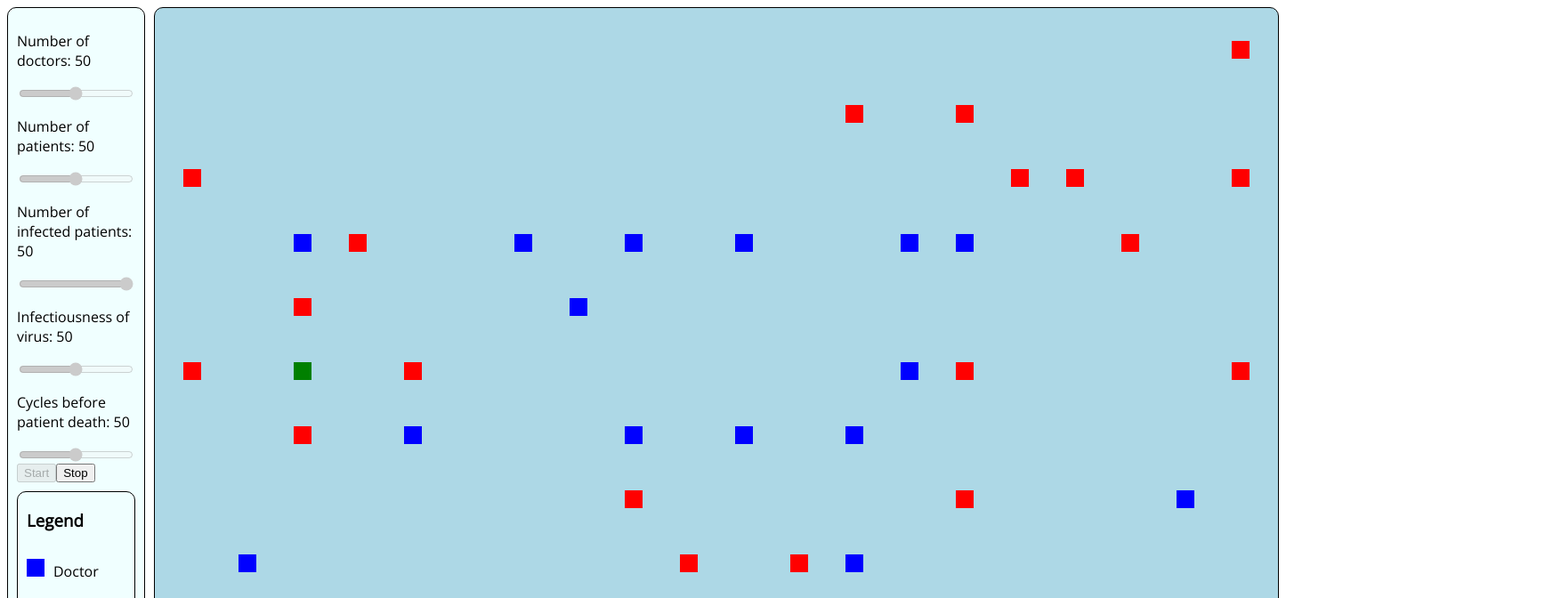
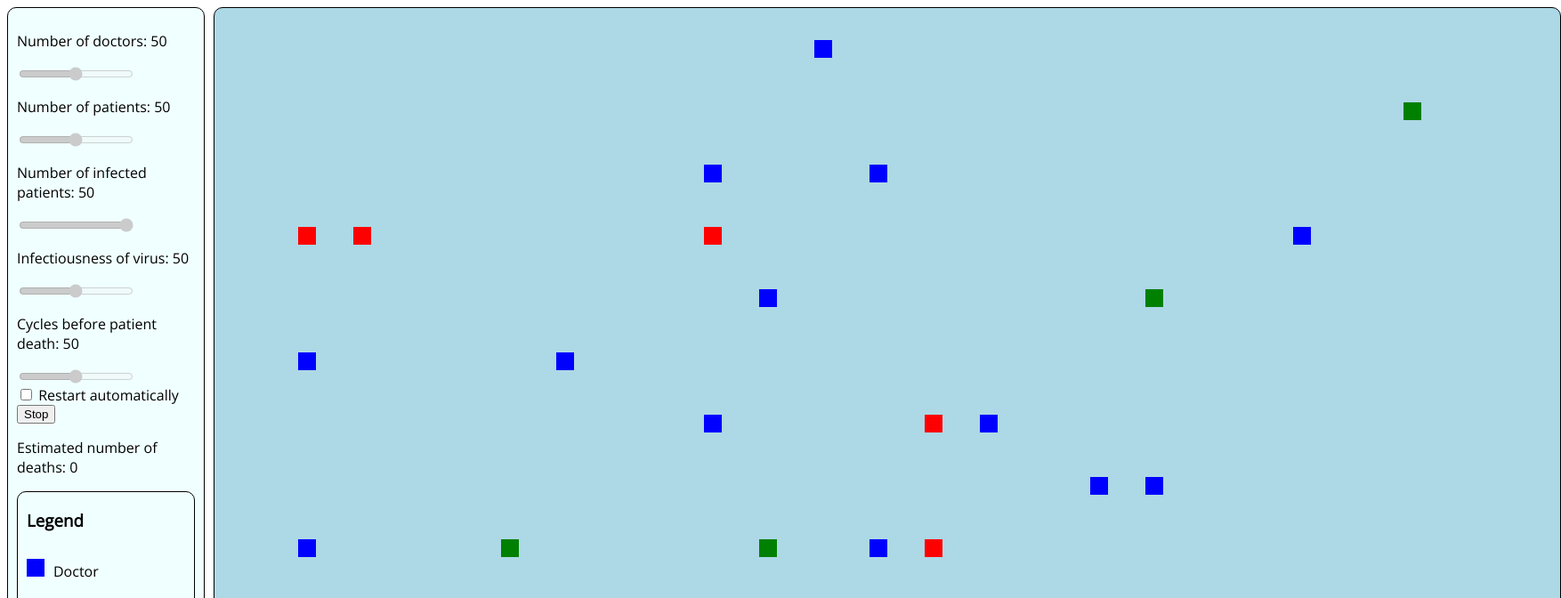
Before and after one commit to YoeriNijs/virus-outbreak-simulator, an Angular app: page / in a window 1280 px wide. Both pictures are taken after a click on the button "Start". Shown: the top 672 px of the page at 89% size, 1754 px wide, since content can reach past the window. Built offline with nearby package versions, Linux system fonts and the light colour scheme.

Commit message:
Added naive bayes

```diff
--- a/src/app/app-state.ts
+++ b/src/app/app-state.ts
@@ -1 +1 @@
-export type State = 'start' | 'reset' | 'stop' | 'undefined';
+export type State = 'start' | 'restart' | 'reset' | 'stop' | 'undefined';
--- a/src/app/app.component.html
+++ b/src/app/app.component.html
@@ -5,9 +5,13 @@
     <app-slider [type]="'infectiousness'" [label]="'Infectiousness of virus'"></app-slider>
     <app-slider [type]="'cycles'" [label]="'Cycles before patient death'"></app-slider>
 
-    <button [disabled]="currentState === 'start'" (click)="start()">Start</button>
-    <button *ngIf="currentState === 'start'" (click)="stop()">Stop</button>
-    <button *ngIf="currentState !== 'start'" (click)="reset()">Reset</button>
+    <input type="checkbox" name="restart" (change)="this.autoRestart = !this.autoRestart"> Restart automatically
+    <button *ngIf="currentState === 'undefined' || currentState === 'reset'" (click)="start()">Start</button>
+    <button *ngIf="currentState === 'start' || currentState === 'restart'" (click)="stop()">Stop</button>
+    <button *ngIf="currentState === 'stop'" (click)="restart()">Restart</button>
+    <button *ngIf="currentState === 'stop' || currentState === 'restart'" (click)="reset()">Reset</button>
+
+    <p>Estimated number of deaths: {{ currentPrediction }}</p>
 
     <div class="legend">
         <h3>Legend</h3>
@@ -27,5 +31,10 @@
 </div>
 
 <div class="right">
-    <app-world [state]="currentState" (stateChange)="onStateChange($event)"></app-world>
+    <app-world
+            [state]="currentState"
+            [autoRestart]="autoRestart"
+            [currentPrediction]="currentPrediction"
+            (stateChange)="onStateChange($event)">
+    </app-world>
 </div>
--- a/src/app/app.component.scss
+++ b/src/app/app.component.scss
@@ -7,6 +7,7 @@
     border: 1px solid black;
     border-radius: 10px;
     margin-right: 10px;
+    min-width: 200px;
     flex: 1;
     padding: 10px;
 
@@ -51,6 +52,7 @@
     border: 1px solid black;
     border-radius: 10px;
     flex: 6;
+    max-width: 1500px;
     padding: 10px;
   }
 }
--- a/src/app/app.component.ts
+++ b/src/app/app.component.ts
@@ -1,6 +1,7 @@
 import { Component } from '@angular/core';
 import { ConfigService } from "./config.service";
 import { State } from './app-state';
+import {BrainsService} from "./brains.service";
 
 @Component({
   selector: 'app-root',
@@ -10,18 +11,28 @@ import { State } from './app-state';
 export class AppComponent {
 
   currentState: State;
+  currentPrediction = 0;
+  autoRestart = false;
 
-  constructor(private config: ConfigService) {
+  constructor(private config: ConfigService, private brains: BrainsService) {
     this.currentState = 'undefined';
   }
 
   start() {
     this.config.disableSliders();
+    this.currentPrediction = this.brains.predict();
     this.currentState = 'start';
+  }
+
+  restart() {
+    this.config.disableSliders();
+    this.currentPrediction = this.brains.predict();
+    this.currentState = 'restart';
   }
 
   reset() {
     this.config.resetSliders();
+    this.currentPrediction = 0;
     this.currentState = 'reset';
   }
 
@@ -34,6 +45,9 @@ export class AppComponent {
       case 'start':
         this.start();
         break;
+      case 'restart':
+        this.restart();
+        break;
       case 'stop':
         this.stop();
         break;
--- /dev/null
+++ b/src/app/brains.service.ts
@@ -0,0 +1,107 @@
+import { Injectable } from '@angular/core';
+import {ConfigService} from "./config.service";
+
+/**
+ * The 'brains' of this piece of software (i.e. a Naive Bayes classifier).
+ * See: https://www.analyticsvidhya.com/blog/2017/09/naive-bayes-explained/
+ */
+@Injectable({
+  providedIn: 'root'
+})
+export class BrainsService {
+
+  private frequency = [];
+
+  constructor(private configService: ConfigService) {}
+
+  /**
+   * This trains the Naive Bayes classifier.
+   * @param input
+   * @param output
+   */
+  train(output: number): void {
+    const key = this.getInputAsJSON();
+    if(!this.frequency || !this.frequency.find(v => v.key === key)) {
+      this.frequency.push({key: key, output: [output]});
+      return;
+    }
+    this.frequency.find(v => v.key === key).output.push(output);
+    console.log('Trained', key, this.frequency
+    );
+  }
+
+  /**
+   * This actually predicts the output by
+   * the Naive Bayes algorithm.
+   * @param input
+   */
+  predict(): number {
+    const input = this.getInputAsJSON();
+    let highestPrediction = 0;
+    let mostLikelyOutputValue = 0;
+    for(let possibleValue = 0; possibleValue < this.configService.getMaxAmountOfSlider(); possibleValue++) {
+      const likelihood = this.calculateLikelihood(input, possibleValue);
+      const priorProbability = this.calculatePriorProbability(input);
+      const predictor = this.calculatePredictor(possibleValue);
+      const newPrediction = likelihood * priorProbability / predictor;
+      if (newPrediction > highestPrediction) {
+        highestPrediction = newPrediction;
+        mostLikelyOutputValue = possibleValue;
+      }
+    }
+    console.log('Predicted', mostLikelyOutputValue, this.frequency);
+    return mostLikelyOutputValue;
+  }
+
+  private getInputAsJSON(): string {
+    const input = {
+      'infectiousness': this.configService.getSliderByType('infectiousness').value,
+      'doctors': this.configService.getSliderByType('doctors').value,
+      'patients': this.configService.getSliderByType('patients').value,
+      'infected': this.configService.getSliderByType('infected').value,
+      'cycles': this.configService.getSliderByType('cycles').value
+    };
+    return JSON.stringify(input);
+  }
+
+  /**
+   * Calculate the likelihood P(x|c).
+   * @param input
+   */
+  private calculateLikelihood(input: string, possibleValue: number): number {
+    const obj = this.frequency.find(v => v.key === input);
+    if(!obj || !obj.output) {
+      return 0;
+    }
+    return obj.output.filter(v => v === possibleValue).length / obj.output.length;
+  }
+
+  /**
+   * Calculate the prior probability of the class P(c).
+   * @param input
+   */
+  private calculatePriorProbability(input: string): number {
+    const obj = this.frequency.find(v => v.key === input);
+    if(!obj || !obj.output) {
+      return 0.0;
+    }
+    return obj.output.length / this.frequency.length;
+  }
+
+  /**
+   * Calculate the prior probability of the predictor P(x).
+   * @param possibleOutput
+   */
+  private calculatePredictor(possibleOutput: number): number {
+    let count = 0;
+    for(let i = 0; i < this.frequency.length; i++) {
+      let obj = this.frequency[i];
+      obj.output.forEach(o => {
+        if(o === possibleOutput) {
+          count++;
+        }
+      })
+    }
+    return count;
+  }
+}
--- a/src/app/config.service.ts
+++ b/src/app/config.service.ts
@@ -8,6 +8,7 @@ import {SliderType} from "./slider/slider-type";
 export class ConfigService {
 
   private sliders: SliderComponent[] = [];
+  private sliderMaxAmount = 100;
 
   register(slider: SliderComponent) {
     if(this.isRegistered(slider)) {
@@ -31,6 +32,10 @@ export class ConfigService {
     return this.sliders.find(s => s.type === type);
   }
 
+  getMaxAmountOfSlider(): number {
+    return this.sliderMaxAmount;
+  }
+
   private isRegistered(slider: SliderComponent): boolean {
     return this.sliders.filter(s => s.type === slider.type).length > 0;
   }
--- a/src/app/slider/slider.component.ts
+++ b/src/app/slider/slider.component.ts
@@ -13,7 +13,7 @@ export class SliderComponent implements OnInit, DoCheck {
   @Input() type: SliderType;
   @Input() label: string = 'Unknown';
 
-  max = 100;
+  max = 0;
   value = defaultValue;
 
   private disabled = false;
@@ -50,6 +50,7 @@ export class SliderComponent implements OnInit, DoCheck {
   }
 
   calcMax(): void {
+    this.max = this.config.getMaxAmountOfSlider();
     if (this.type === 'infected') {
       const patientSlider = this.config.getSliderByType('patients');
       if (patientSlider) {
--- a/src/app/world/world.component.ts
+++ b/src/app/world/world.component.ts
@@ -4,6 +4,7 @@ import {Patient} from "./models/patient";
 import {Doctor} from "./models/doctor";
 import {State} from "../app-state";
 import {Person} from "./models/person";
+import {BrainsService} from "../brains.service";
 
 @Component({
   selector: 'app-world',
@@ -12,6 +13,8 @@ import {Person} from "./models/person";
 })
 export class WorldComponent implements OnChanges {
   @Input() state: State;
+  @Input() autoRestart: boolean;
+  @Input() currentPrediction = 0;
   @Output() stateChange = new EventEmitter<State>();
 
   infectiousness: number;
@@ -20,12 +23,12 @@ export class WorldComponent implements OnChanges {
   persons: any[] = [];
   deceased: Patient[] = [];
 
-  private infectionInterval: number = 0;
+  private infectionInterval;
   private cured: number = 0;
   private infectionCycle: number = 0;
-  private maxWorldRows = 20;
+  private maxWorldRows = 25;
 
-  constructor(private config: ConfigService) {}
+  constructor(private config: ConfigService, private brains: BrainsService) {}
 
   ngOnChanges(): void {
     switch(this.state) {
@@ -33,6 +36,10 @@ export class WorldComponent implements OnChanges {
         console.info('The world is undefined. Play for God and click start...');
         break;
       case 'start':
+        this.startWorld();
+        break;
+      case 'restart':
+        this.resetWorld();
         this.startWorld();
         break;
       case 'stop':
@@ -63,26 +70,46 @@ export class WorldComponent implements OnChanges {
   }
 
   private startWorld(): void {
+    this.infectiousness = this.config.getSliderByType('infectiousness').value;
+
     this.createWorld();
     this.createPersons();
 
-    this.infectiousness = this.config.getSliderByType('infectiousness').value;
-
+    // The actual simulation loop
     this.infectionInterval = setInterval(() => {
       console.log(`Cycle ${this.infectionCycle++}`);
 
       this.persons.forEach(person => this.doMove(person));
 
       if(this.shouldStopWorld()) {
-        // Stop simulation
-        console.info('Stop the world from spinning...');
-        this.stateChange.emit('stop');
+        this.stopWorld();
+      }
+    }, 100)
+  }
 
-        // Display result
-        alert(`Simulation result: ${this.deceased.length} patients deceased after ${this.infectionCycle}
-        cycles with a virus with ${this.infectiousness}% infectiousness.`)
-      }
-    }, 1000)
+  private stopWorld(): void {
+    // Stop simulation
+    console.info('Stop the world from spinning...');
+    clearInterval(this.infectionInterval);
+
+    if(this.autoRestart) {
+      console.log('Restart since auto restart is enabled');
+      this.stateChange.emit('restart');
+    } else {
+      this.stateChange.emit('stop');
+    }
+
+    // Report result
+    const result = `Simulation result: ${this.deceased.length} patients deceased after ${this.infectionCycle} cycles
+    (expected=${this.currentPrediction}) with ${this.infectiousness}% virus infectiousness.`;
+    if(this.autoRestart) {
+      console.log(result);
+    } else {
+      alert(result);
+    }
+
+    // Remember output for prediction purposes
+    this.brains.train(this.deceased.length);
   }
 
   private createWorld(): void {
@@ -112,46 +139,61 @@ export class WorldComponent implements OnChanges {
   }
 
   private doMovePatient(patient: Patient): void {
-    let step = patient.step();
-
     patient.countInfectionCycle();
     if(patient.isPassedAway()) {
       this.markAsPassedAway(patient);
       return;
     }
 
-    const personOnPosition = this.getPersonOnPosition(step);
-    if (personOnPosition !== null
-        && personOnPosition instanceof Patient
-        && personOnPosition.isInfected()) {
+    const newStep = patient.step();
+    const personOnPosition = this.getPersonOnPosition(newStep);
+    if(personOnPosition === null) {
+      patient.setPosition(newStep);
+      return;
+    }
+
+    if (personOnPosition instanceof Patient && personOnPosition.isInfected()) {
       const shouldInfect = Math.random() >= this.infectiousness / 10;
       if(shouldInfect) {
         patient.infectByPatient(personOnPosition);
       }
     }
 
-    do {
-      step = patient.step();
-    } while (this.getPersonOnPosition(step) !== null);
-
-    patient.setPosition(step);
+    const anotherNewStep = this.determineValidStepFor(patient);
+    if(anotherNewStep === null) {
+      return; // There is no valid next step, stay on the position;
+    }
+    patient.setPosition(anotherNewStep);
   }
 
   private doMoveDoctor(doctor: Doctor): void {
-    let step = doctor.step();
-    const personOnPosition = this.getPersonOnPosition(step);
-    if (personOnPosition !== null
-        && personOnPosition instanceof Patient
-        && personOnPosition.isInfected()) {
+    const newStep = doctor.step();
+    const personOnPosition = this.getPersonOnPosition(newStep);
+    if(personOnPosition === null) {
+      doctor.setPosition(newStep);
+      return;
+    }
+
+    if(personOnPosition instanceof Patient && personOnPosition.isInfected()) {
       personOnPosition.cureByDoctor(doctor);
       this.cured++;
     }
 
-    do {
-      step = doctor.step();
-    } while (this.getPersonOnPosition(step) !== null);
+    const anotherNewStep = this.determineValidStepFor(doctor);
+    if(anotherNewStep === null) {
+      return; // There is no valid next step, stay on the position;
+    }
+    doctor.setPosition(anotherNewStep);
+  }
 
-    doctor.setPosition(step);
+  private determineValidStepFor(person: Person): number[] {
+    for(let i = 0; i < 20; i++) {
+      const step = person.step();
+      if(this.getPersonOnPosition(step) === null) {
+        return step;
+      }
+    }
+    return null;
   }
 
   private markAsPassedAway(person: Patient) {
@@ -196,27 +238,33 @@ export class WorldComponent implements OnChanges {
 
   private isPatientOnPosition(position: number[]) {
     return this.persons.filter(p => p instanceof Patient
-        && p.position[0] === position[0]
-        && p.position[1] === position[1]).length > 0;
+        && this.equalsArray(position, p.position)).length > 0;
   }
 
   private isDoctorOnPosition(position: number[]) {
     return this.persons.filter(p => p instanceof Doctor
-        && p.position[0] === position[0]
-        && p.position[1] === position[1]).length > 0;
+        && this.equalsArray(position, p.position)).length > 0;
   }
 
   private isPersonOnPositionInfected(position: number[]) {
     return this.persons.filter(p => p instanceof Patient
-        && p.position[0] === position[0]
-        && p.position[1] === position[1]
+        && this.equalsArray(position, p.position)
         && p.isInfected()).length > 0;
+  }
+
+  private equalsArray(actual: number[], expected: number[]) {
+    for(let i = 0; i < expected.length; i++) {
+      if(expected[i] !== actual[i]) {
+        return false;
+      }
+    }
+    return true;
   }
 
   private shouldStopWorld() {
     const nInfectedPatients = this.persons.filter(p => p instanceof Patient
         && p.isInfected()).length;
-    return nInfectedPatients <= 0;
+    return nInfectedPatients <= 0 || this.getCycle() === 1000; // 1000 should never happen
   }
 
   private getPersonOnPosition(position: number[]): Person | Doctor {
```
Also changed, not shown: 1 other file (tests, documents, lock files or other folders).
